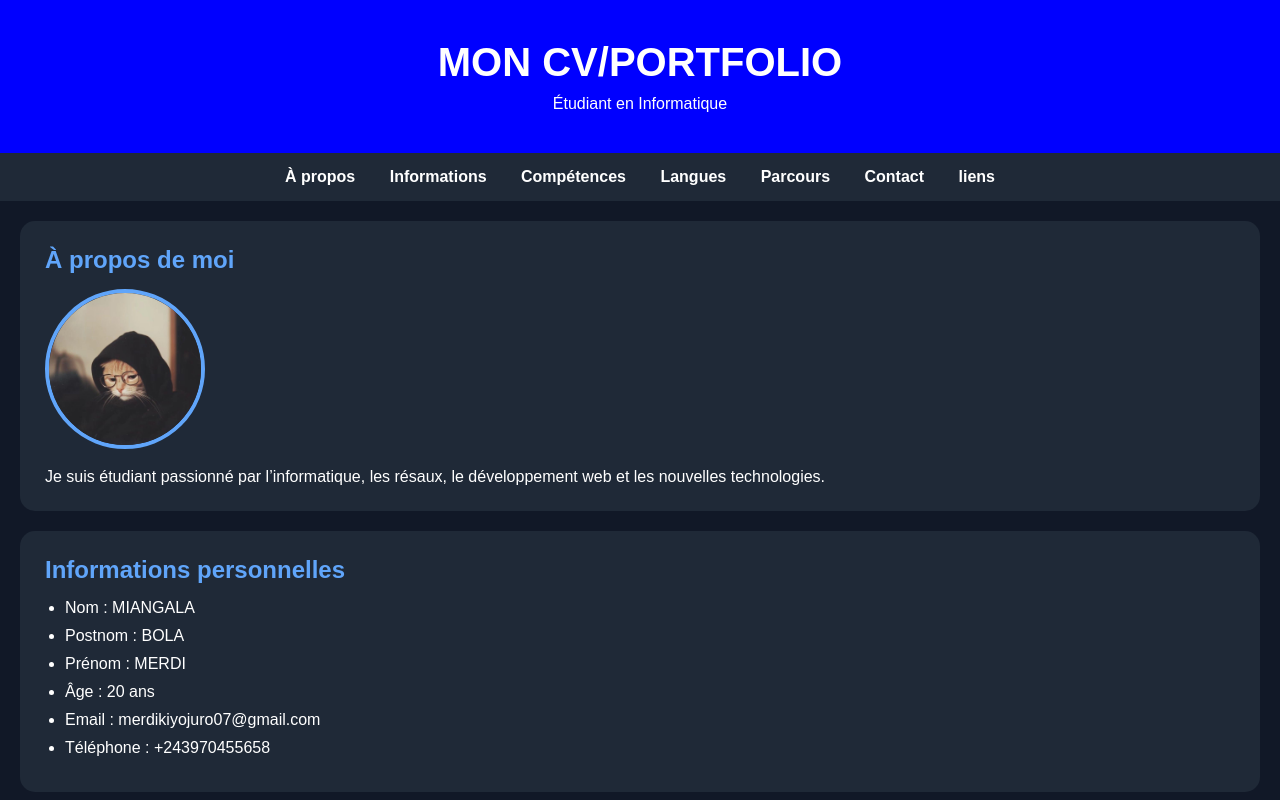
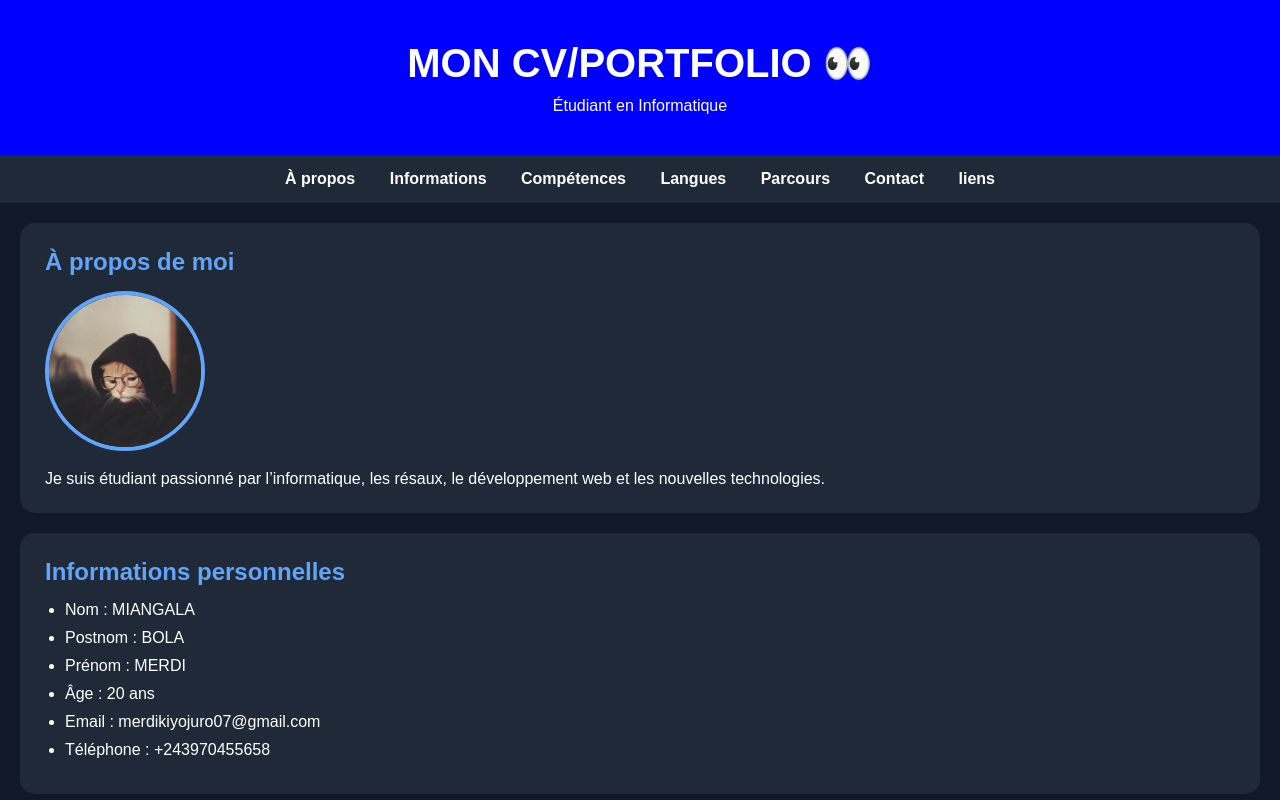
Before and after one commit to Dante-hacke/portfolio, a plain HTML site: page index.html in a window 1280 px wide. Shown: the top 800 px of the page. Drawn offline with Linux system fonts and the light colour scheme.

Commit message:
Update index.html

```diff
--- a/index.html
+++ b/index.html
@@ -12,7 +12,7 @@
 <body>
 
     <header>
-        <h1>MON CV/PORTFOLIO </h1>
+        <h1>MON CV/PORTFOLIO 👀</h1>
         <p>Étudiant en Informatique</p>
     </header>
 
```
